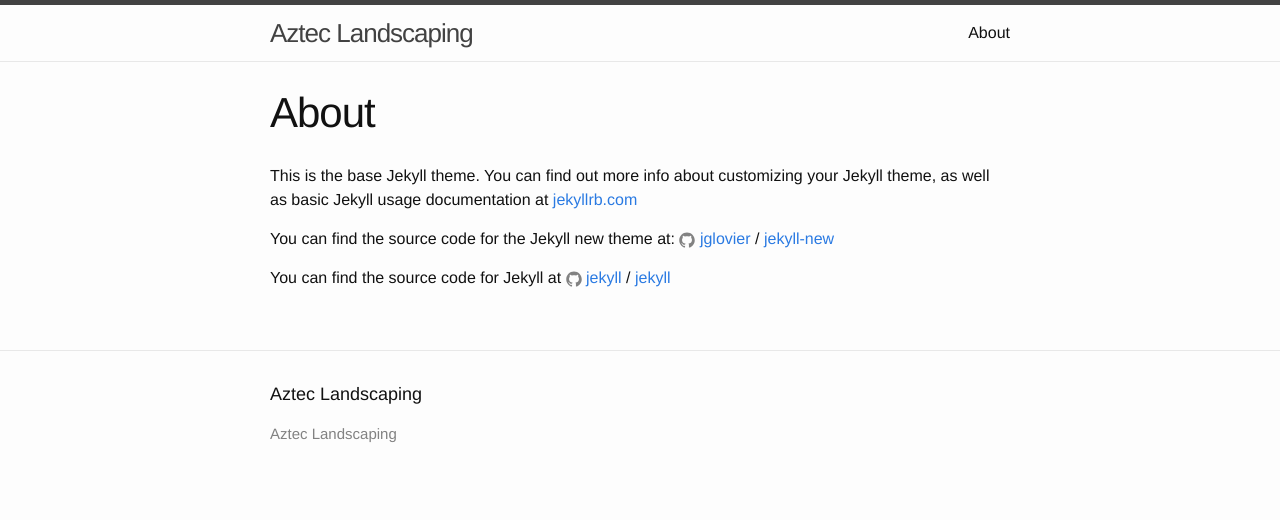
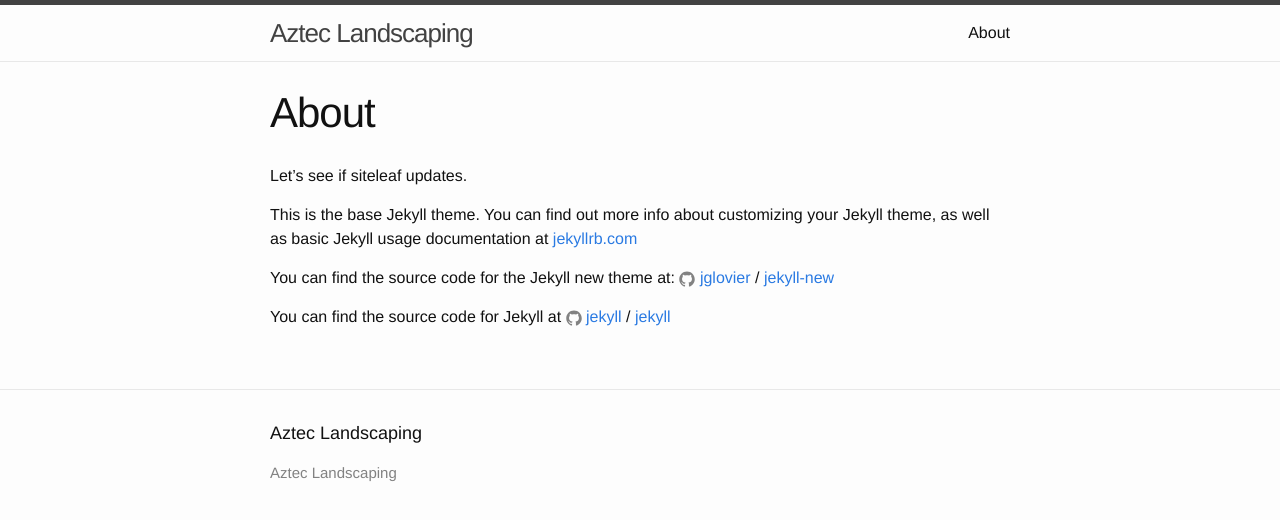
Before and after one commit to fmitchell/azteclandscaping, a Jekyll site: the page built from about.md, in a window 1280 px wide. Shown: the top 520 px of the page. Built offline with Jekyll 4.4.1, drawn with Linux system fonts in a browser that asks for light colours.

Commit message:
Updated About

```diff
--- a/about.md
+++ b/about.md
@@ -3,6 +3,8 @@
 permalink: "/about/"
 layout: page
 ---
+
+Let's see if siteleaf updates.
 
 This is the base Jekyll theme. You can find out more info about customizing your Jekyll theme, as well as basic Jekyll usage documentation at [jekyllrb.com](http://jekyllrb.com/)
 
```
